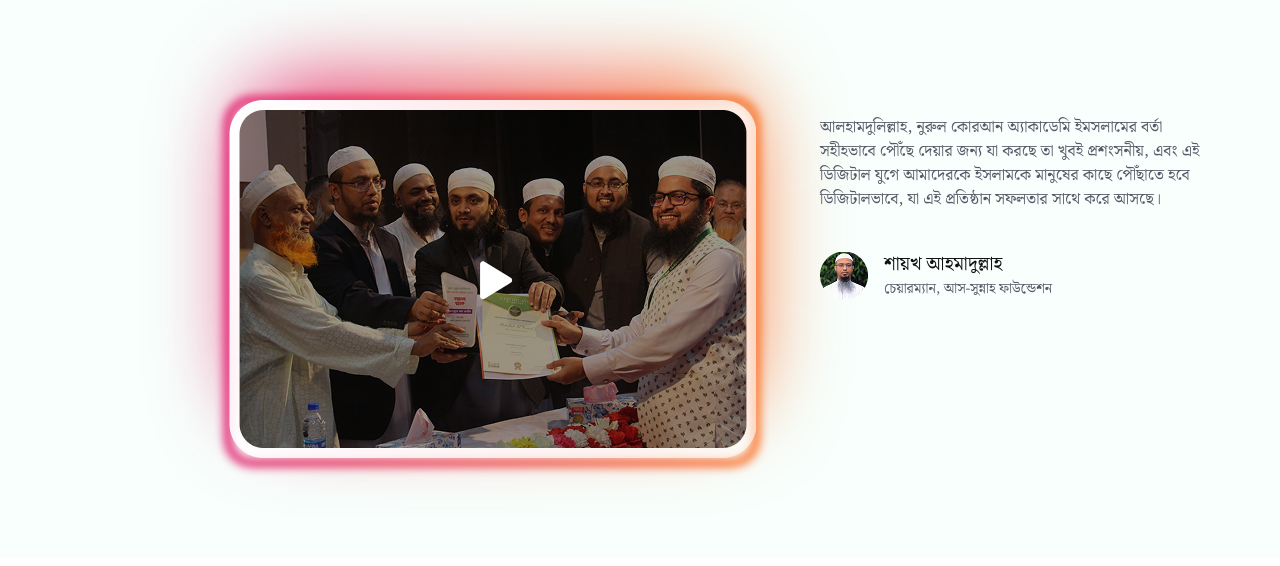
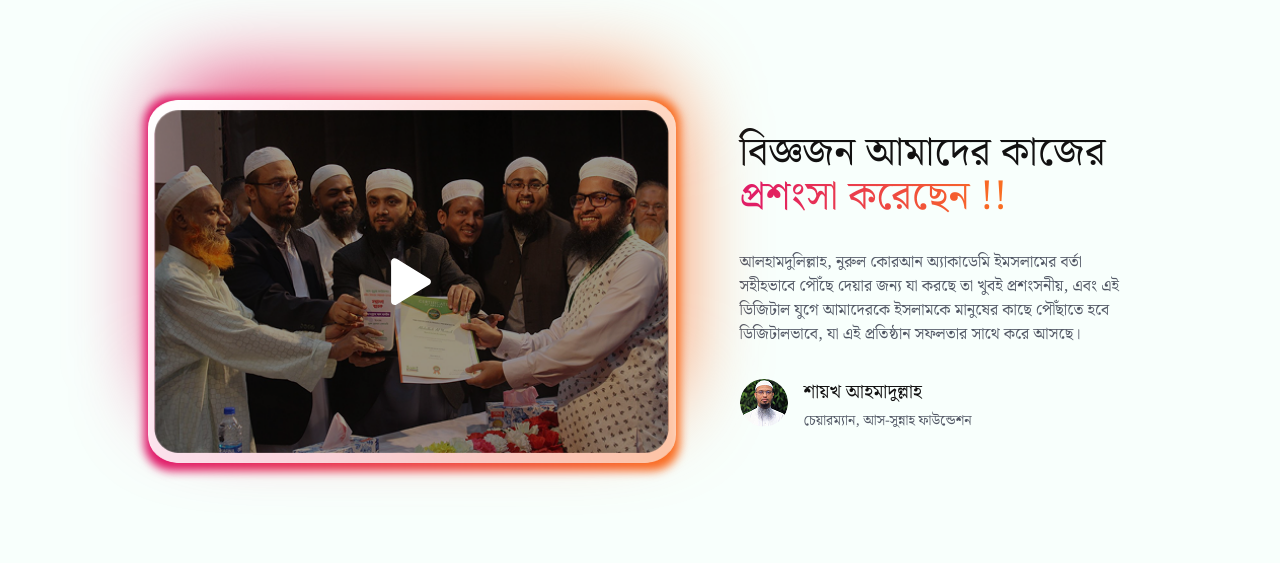
Before and after one commit to sayful1411/nurul-quran-academy-frontend, a website: page components/testimonial.html in a window 1280 px wide. Drawn offline with nearby package versions, Linux system fonts and the light colour scheme; a web font is replaced by a local one.

Commit message:
refactor: modify naming convention, responsiveness using claude for testimonial section

```diff
--- a/components/testimonial.html
+++ b/components/testimonial.html
@@ -10,276 +10,51 @@
         href="https://fonts.googleapis.com/css2?family=Noto+Serif+Bengali:wght@100..900&family=Tiro+Bangla:ital@0;1&display=swap"
         rel="stylesheet">
     <title>Nurul Quran Academy</title>
-    <link rel="stylesheet" href="../src/globals.css" />
-    <style>
-        .testimonial {
-            display: flex;
-            flex-direction: column;
-            height: 558px;
-            align-items: center;
-            position: relative;
-            background-color: #f8fffc;
-            overflow: hidden;
-        }
-
-        .testimonial .image {
-            width: 960px;
-            height: 1438.7px;
-            margin-top: -2478px;
-            margin-right: -959.35px;
-            aspect-ratio: 0.67;
-            position: relative;
-            mix-blend-mode: luminosity;
-            object-fit: cover;
-        }
-
-        .testimonial .img {
-            width: 916px;
-            height: 1529.72px;
-            margin-top: -602px;
-            margin-left: -44.86px;
-            aspect-ratio: 0.6;
-            position: relative;
-            mix-blend-mode: luminosity;
-            object-fit: cover;
-        }
-
-        .testimonial .frame {
-            position: absolute;
-            width: 985px;
-            height: 358px;
-            top: 100px;
-            left: 228px;
-        }
-
-        .testimonial .overlap {
-            position: relative;
-            height: 377px;
-            top: -14px;
-        }
-
-        .testimonial .gradient {
-            position: absolute;
-            width: 500px;
-            height: 324px;
-            top: 0;
-            left: 20px;
-            border-radius: 45px;
-            filter: blur(45px);
-            background: linear-gradient(90deg,
-                    rgba(223, 24, 106, 1) 0%,
-                    rgba(250, 111, 33, 1) 100%);
-        }
-
-        .testimonial .div {
-            display: inline-flex;
-            height: 364px;
-            align-items: center;
-            gap: 64px;
-            position: absolute;
-            top: 13px;
-            left: 0;
-        }
-
-        .testimonial .group {
-            position: relative;
-            width: 528px;
-            height: 363px;
-        }
-
-        .testimonial .overlap-group {
-            position: relative;
-            height: 363px;
-        }
-
-        .testimonial .component {
-            position: absolute;
-            width: 528px;
-            height: 363px;
-            top: 0;
-            left: 0;
-        }
-
-        .testimonial .rectangle {
-            position: relative;
-            width: 536px;
-            height: 371px;
-            top: -4px;
-            left: -4px;
-            border-radius: 28px;
-            border: none;
-            filter: blur(5px);
-        }
-
-        .testimonial .rectangle::before {
-            content: "";
-            position: absolute;
-            inset: 0;
-            padding: 8px;
-            border-radius: 28px;
-            background: linear-gradient(90deg,
-                    rgba(223, 24, 106, 1) 0%,
-                    rgba(250, 111, 33, 1) 100%);
-            -webkit-mask: linear-gradient(#fff 0 0) content-box, linear-gradient(#fff 0 0);
-            -webkit-mask-composite: xor;
-            mask-composite: exclude;
-            z-index: 1;
-            pointer-events: none;
-        }
-
-        .testimonial .whatsapp-image {
-            position: absolute;
-            width: 527px;
-            height: 358px;
-            top: 0;
-            left: 1px;
-            aspect-ratio: 1.5;
-            object-fit: cover;
-        }
-
-        .testimonial .play {
-            position: absolute;
-            width: 48px;
-            height: 48px;
-            top: 157px;
-            left: 240px;
-            aspect-ratio: 1;
-        }
-
-        .testimonial .vector {
-            position: absolute;
-            width: 33px;
-            height: 39px;
-            top: 4px;
-            left: 12px;
-        }
-
-        .testimonial .frame-wrapper {
-            display: flex;
-            flex-direction: column;
-            width: 393px;
-            height: 329px;
-            align-items: flex-start;
-            gap: 32px;
-            position: relative;
-        }
-
-        .testimonial .frame-2 {
-            display: flex;
-            flex-direction: column;
-            align-items: flex-start;
-            gap: 40px;
-            position: relative;
-            align-self: stretch;
-            width: 100%;
-            flex: 0 0 auto;
-        }
-
-        .testimonial .text-wrapper {
-            margin-top: -1px;
-            color: var(--blacksubtext);
-            font-size: var(--body-text-font-size);
-            line-height: var(--body-text-line-height);
-            position: relative;
-            align-self: stretch;
-            font-family: var(--body-text-font-family);
-            font-weight: var(--body-text-font-weight);
-            letter-spacing: var(--body-text-letter-spacing);
-            font-style: var(--body-text-font-style);
-        }
-
-        .testimonial .frame-3 {
-            display: flex;
-            align-items: flex-start;
-            gap: 16px;
-            position: relative;
-            align-self: stretch;
-            width: 100%;
-            flex: 0 0 auto;
-        }
-
-        .testimonial .ellipse {
-            position: relative;
-            width: 48px;
-            height: 48px;
-            aspect-ratio: 1;
-            object-fit: cover;
-        }
-
-        .testimonial .frame-4 {
-            display: flex;
-            flex-direction: column;
-            align-items: flex-start;
-            position: relative;
-            flex: 1;
-            flex-grow: 1;
-        }
-
-        .testimonial .text-wrapper-2 {
-            margin-top: -1px;
-            color: var(--blackheading);
-            font-size: var(--h-6-font-size);
-            line-height: var(--h-6-line-height);
-            position: relative;
-            align-self: stretch;
-            font-family: var(--h-6-font-family);
-            font-weight: var(--h-6-font-weight);
-            letter-spacing: var(--h-6-letter-spacing);
-            font-style: var(--h-6-font-style);
-        }
-
-        .testimonial .text-wrapper-3 {
-            color: var(--blacksubtext);
-            font-size: var(--paragraph-text-font-size);
-            line-height: var(--paragraph-text-line-height);
-            position: relative;
-            align-self: stretch;
-            font-family: var(--paragraph-text-font-family);
-            font-weight: var(--paragraph-text-font-weight);
-            letter-spacing: var(--paragraph-text-letter-spacing);
-            font-style: var(--paragraph-text-font-style);
-        }
-    </style>
+    <link rel="stylesheet" href="../src/testimonial.css" />
 </head>
 
 <body>
 
-    <!-- Testimonial -->
-    <section class="container">
-        <div class="testimonial">
-            <div class="frame">
-                <div class="overlap">
-                    <div class="gradient"></div>
-                    <div class="div">
-                        <div class="group">
-                            <div class="overlap-group">
-                                <div class="component">
-                                    <div class="rectangle"></div>
-                                </div>
-                                <img class="whatsapp-image" src="/img/testimonial-1.png" />
-                                <div class="play"><img class="vector" src="/play.svg" /></div>
-                            </div>
-                        </div>
-                        <div class="frame-wrapper">
-                            <div class="frame-2">
-                                <p class="text-wrapper">
-                                    আলহামদুলিল্লাহ, নুরুল কোরআন অ্যাকাডেমি ইমসলামের বর্তা সহীহভাবে পৌঁছে দেয়ার জন্য
-                                    যা করছে তা খুবই
-                                    প্রশংসনীয়, এবং এই ডিজিটাল যুগে আমাদেরকে ইসলামকে মানুষের কাছে পৌঁছাতে হবে
-                                    ডিজিটালভাবে, যা এই প্রতিষ্ঠান
-                                    সফলতার সাথে করে আসছে।
-                                </p>
-                                <div class="frame-3">
-                                    <img class="ellipse" src="/img/ahmudullah.png" />
-                                    <div class="frame-4">
-                                        <div class="text-wrapper-2">শায়খ আহমাদুল্লাহ</div>
-                                        <div class="text-wrapper-3">চেয়ারম্যান, আস-সুন্নাহ ফাউন্ডেশন</div>
-                                    </div>
-                                </div>
-                            </div>
-                        </div>
+    <section class="testimonial-section">
+        <div class="testimonial-section__container">
+            <header class="testimonial__header testimonial__header--mobile">
+                <h2 class="testimonial__title">বিজ্ঞজন আমাদের কাজের <span class="testimonial__title--highlight">প্রশংসা
+                        করেছেন !!</span></h2>
+            </header>
+            <div class="testimonial-section__content">
+                <div class="testimonial-video">
+                    <div class="testimonial-video__container">
+                        <div class="testimonial-video__border"></div>
+                        <img class="testimonial-video__image" src="../img/testimonial-1.png"
+                            alt="শায়খ আহমাদুল্লাহর প্রশংসাপত্র ভিডিও" />
+                        <button class="testimonial-video__play-btn" aria-label="প্রশংসাপত্র ভিডিও চালান">
+                            <img class="testimonial-video__play-icon" src="../public/play.svg" alt="চালান" />
+                        </button>
                     </div>
                 </div>
+                <article class="testimonial-content">
+                    <header class="testimonial__header">
+                        <h2 class="testimonial__title">বিজ্ঞজন আমাদের কাজের <span
+                                class="testimonial__title--highlight">প্রশংসা করেছেন !!</span></h2>
+                    </header>
+                    <div class="testimonial-content__wrapper">
+                        <blockquote class="testimonial-content__quote">
+                            আলহামদুলিল্লাহ, নুরুল কোরআন অ্যাকাডেমি ইমসলামের বর্তা সহীহভাবে পৌঁছে দেয়ার জন্য
+                            যা করছে তা খুবই
+                            প্রশংসনীয়, এবং এই ডিজিটাল যুগে আমাদেরকে ইসলামকে মানুষের কাছে পৌঁছাতে হবে
+                            ডিজিটালভাবে, যা এই প্রতিষ্ঠান
+                            সফলতার সাথে করে আসছে।
+                        </blockquote>
+                        <footer class="testimonial-content__author">
+                            <img class="testimonial-content__avatar" src="../img/ahmudullah.png"
+                                alt="শায়খ আহমাদুল্লাহ" />
+                            <div class="testimonial-content__author-info">
+                                <cite class="testimonial-content__name">শায়খ আহমাদুল্লাহ</cite>
+                                <p class="testimonial-content__title">চেয়ারম্যান, আস-সুন্নাহ ফাউন্ডেশন</p>
+                            </div>
+                        </footer>
+                    </div>
+                </article>
             </div>
         </div>
     </section>
--- /dev/null
+++ b/src/testimonial.css
@@ -0,0 +1,345 @@
+@import url("./globals.css");
+
+/* Testimonial Section */
+.testimonial-section {
+  background-color: #f8fffc;
+  min-height: 558px;
+  overflow: hidden;
+  position: relative;
+  display: flex;
+  align-items: center;
+  justify-content: center;
+  padding: 100px 20px;
+}
+
+.testimonial-section__container {
+  max-width: 985px;
+  width: 100%;
+  position: relative;
+}
+
+.testimonial-section__content {
+  display: flex;
+  align-items: center;
+  gap: 64px;
+  position: relative;
+}
+
+/* Video Player */
+.testimonial-video {
+  position: relative;
+  width: 528px;
+  height: 363px;
+  flex-shrink: 0;
+}
+
+/* Background Effects - positioned relative to video */
+.testimonial-video::before {
+  content: "";
+  position: absolute;
+  width: 500px;
+  height: 324px;
+  top: 40%;
+  left: 20px;
+  transform: translateY(-50%);
+  border-radius: 45px;
+  filter: blur(45px);
+  background: linear-gradient(90deg, rgba(223, 24, 106, 1) 0%, rgba(250, 111, 33, 1) 100%);
+  z-index: 0;
+  pointer-events: none;
+}
+
+.testimonial-video__container {
+  position: relative;
+  width: 100%;
+  height: 100%;
+}
+
+.testimonial-video__border {
+  position: absolute;
+  top: -4px;
+  left: -4px;
+  width: 536px;
+  height: 375px;
+  border-radius: 28px;
+  background: linear-gradient(90deg, rgba(223, 24, 106, 1) 0%, rgba(250, 111, 33, 1) 100%);
+  filter: blur(5px);
+  z-index: 1;
+}
+
+.testimonial-video__image {
+  position: relative;
+  width: 100%;
+  height: 100%;
+  object-fit: cover;
+  border-radius: 28px;
+  z-index: 2;
+}
+
+.testimonial-video__play-btn {
+  position: absolute;
+  top: 50%;
+  left: 50%;
+  transform: translate(-50%, -50%);
+  width: 48px;
+  height: 48px;
+  background: none;
+  border: none;
+  cursor: pointer;
+  z-index: 3;
+  transition: transform 0.3s ease;
+}
+
+.testimonial-video__play-btn:hover {
+  transform: translate(-50%, -50%) scale(1.1);
+}
+
+.testimonial-video__play-icon {
+  width: 100%;
+  height: 100%;
+  object-fit: contain;
+}
+
+/* Testimonial Content */
+.testimonial-content {
+  flex: 1;
+  max-width: 393px;
+}
+
+/* Testimonial Header */
+.testimonial__header {
+  display: flex;
+  flex-wrap: wrap;
+  align-items: flex-start;
+  justify-content: flex-start;
+  gap: 0.75rem;
+  margin-bottom: 32px;
+}
+
+.testimonial__header--mobile {
+  display: none;
+}
+
+.testimonial__title {
+  font-family: var(--h-2-font-family);
+  font-weight: var(--h-2-font-weight);
+  color: var(--blackheading);
+  font-size: var(--h-2-font-size);
+  letter-spacing: var(--h-2-letter-spacing);
+  line-height: var(--h-2-line-height);
+  font-style: var(--h-2-font-style);
+  margin: 0;
+}
+
+.testimonial__title--highlight {
+  background: linear-gradient(90deg, rgba(223, 24, 106, 1) 0%, rgba(250, 111, 33, 1) 100%);
+  -webkit-background-clip: text !important;
+  background-clip: text;
+  -webkit-text-fill-color: transparent;
+  font-family: var(--h-2-font-family);
+  font-weight: var(--h-2-font-weight);
+  color: transparent;
+  font-size: var(--h-2-font-size);
+  letter-spacing: var(--h-2-letter-spacing);
+  line-height: var(--h-2-line-height);
+  font-style: var(--h-2-font-style);
+  margin: 0;
+}
+
+.testimonial-content__wrapper {
+  display: flex;
+  flex-direction: column;
+  gap: 32px;
+}
+
+.testimonial-content__quote {
+  font-family: var(--body-text-font-family);
+  font-weight: var(--body-text-font-weight);
+  color: var(--blacksubtext);
+  font-size: var(--body-text-font-size);
+  line-height: var(--body-text-line-height);
+  letter-spacing: var(--body-text-letter-spacing);
+  font-style: var(--body-text-font-style);
+  margin: 0;
+  text-align: left;
+}
+
+.testimonial-content__author {
+  display: flex;
+  align-items: flex-start;
+  gap: 16px;
+}
+
+.testimonial-content__avatar {
+  width: 48px;
+  height: 48px;
+  border-radius: 50%;
+  object-fit: cover;
+  flex-shrink: 0;
+}
+
+.testimonial-content__author-info {
+  flex: 1;
+  display: flex;
+  flex-direction: column;
+}
+
+.testimonial-content__name {
+  font-family: var(--h-6-font-family);
+  font-weight: var(--h-6-font-weight);
+  color: var(--blackheading);
+  font-size: var(--h-6-font-size);
+  line-height: var(--h-6-line-height);
+  letter-spacing: var(--h-6-letter-spacing);
+  font-style: var(--h-6-font-style);
+  margin: 0 0 4px 0;
+  text-align: left;
+}
+
+.testimonial-content__title {
+  font-family: var(--paragraph-text-font-family);
+  font-weight: var(--paragraph-text-font-weight);
+  color: var(--blacksubtext);
+  font-size: var(--paragraph-text-font-size);
+  line-height: var(--paragraph-text-line-height);
+  letter-spacing: var(--paragraph-text-letter-spacing);
+  font-style: var(--paragraph-text-font-style);
+  margin: 0;
+  text-align: left;
+}
+
+/* Responsive Design */
+@media (max-width: 1024px) {
+  .testimonial-section {
+    padding: 80px 20px;
+  }
+
+  .testimonial-section__content {
+    gap: 40px;
+  }
+
+  .testimonial-video {
+    width: 400px;
+    height: 275px;
+  }
+
+  .testimonial-video::before {
+    width: 380px;
+    height: 260px;
+  }
+
+  .testimonial-video__border {
+    width: 408px;
+    height: 283px;
+  }
+
+  .testimonial-content {
+    max-width: 320px;
+  }
+
+  .testimonial__header {
+    justify-content: center;
+    text-align: center;
+  }
+}
+
+@media (max-width: 768px) {
+  .testimonial-section {
+    padding: 60px 20px;
+  }
+
+  .testimonial-section__content {
+    flex-direction: column;
+    gap: 40px;
+    text-align: center;
+  }
+
+  .testimonial-video {
+    width: 100%;
+    max-width: 400px;
+    height: 250px;
+  }
+
+  .testimonial-video::before {
+    width: 100%;
+    height: 200px;
+    left: 0;
+  }
+
+  .testimonial-video__border {
+    width: calc(100% + 8px);
+    height: 258px;
+  }
+
+  .testimonial-content {
+    max-width: 100%;
+  }
+
+  .testimonial__header {
+    justify-content: center;
+    text-align: center;
+  }
+
+  .testimonial-content__author {
+    justify-content: center;
+  }
+}
+
+@media (max-width: 480px) {
+  .testimonial-section {
+    padding: 40px 16px;
+  }
+
+  .testimonial__header {
+    display: none;
+  }
+
+  .testimonial__header--mobile {
+    display: block;
+    margin-bottom: 50px;
+  }
+
+  .testimonial-section__content {
+    gap: 30px;
+  }
+
+  .testimonial-video {
+    height: 200px;
+  }
+
+  .testimonial-video::before {
+    height: 160px;
+    top: 60%;
+  }
+
+  .testimonial-video__border {
+    width: calc(100% + 8px);
+    height: 208px;
+  }
+
+  .testimonial-content__wrapper {
+    gap: 24px;
+    margin-top: 20px;
+  }
+
+  .testimonial-content__quote {
+    font-size: 14px;
+    line-height: 1.6;
+  }
+
+  .testimonial-content__name {
+    font-size: 16px;
+  }
+
+  .testimonial-content__title {
+    font-size: 14px;
+  }
+
+  .testimonial__title {
+    font-size: 24px;
+  }
+
+  .testimonial__title--highlight {
+    font-size: 24px;
+  }
+}
```
